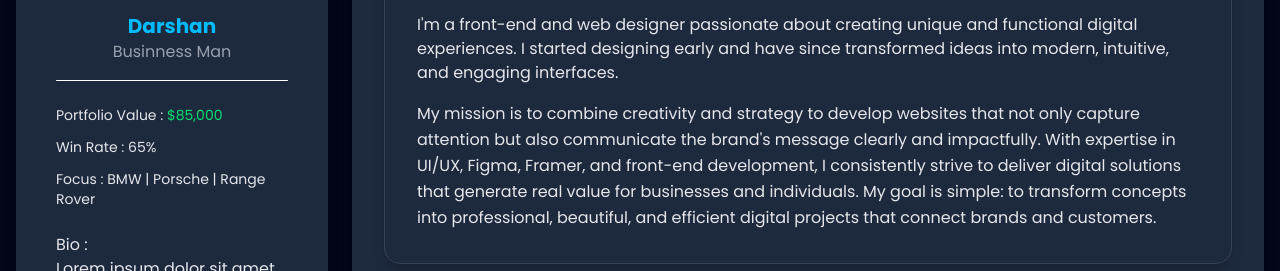
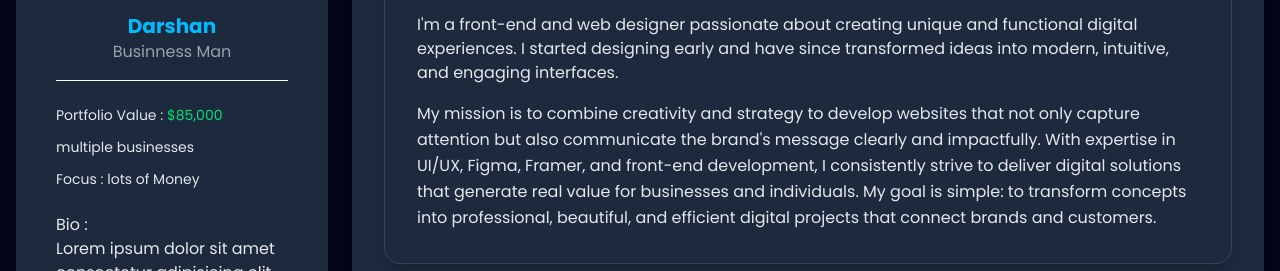
Before and after one commit to Darshan-choubisa/portfolio, a website: page index.html in a window 1280 px wide. Shown: the part 264-535 px from the top of the page. Drawn offline with Linux system fonts and the light colour scheme.

Commit message:
change txt

```diff
--- a/index.html
+++ b/index.html
@@ -63,8 +63,8 @@
 
                 <div class="space-y-3 text-sm py-6 px-4 hidden lg:block">
                     <p>Portfolio Value : <span class="text-green-400">$85,000</span></p>
-                    <p>Win Rate : 65%</p>
-                    <p>Focus : BMW | Porsche | Range Rover</p>
+                    <p>multiple businesses</p>
+                    <p>Focus : lots of Money</p>
                 </div>
 
                 <div class="px-4 hidden lg:block" id="bio">
```
